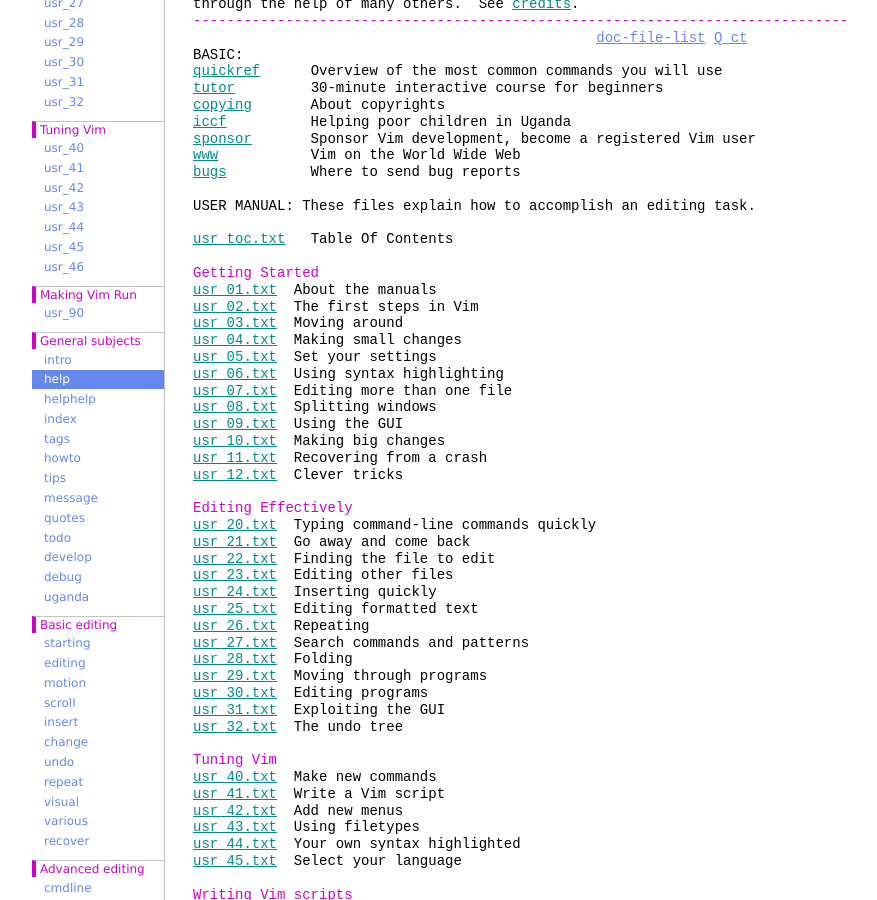
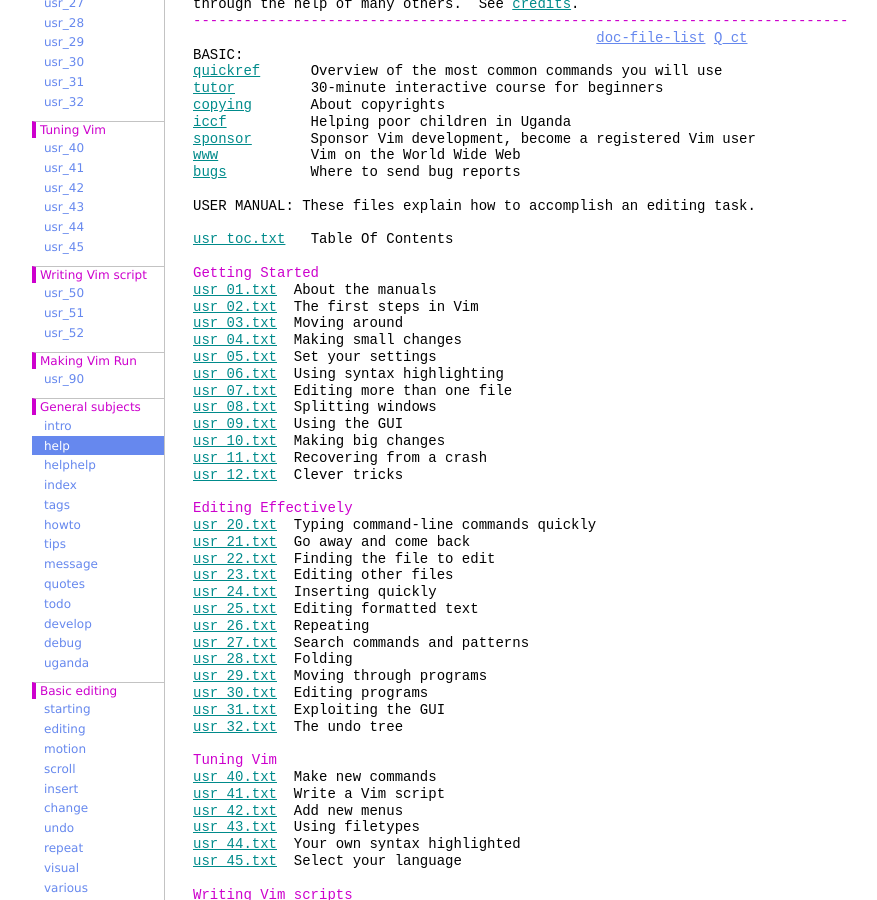
Before and after one commit to vim-jp/vimdoc-en, a Jekyll site: the page built from index.html, in a window 1280 px wide and 900 px high, scrolled down 845 px. Shown: the whole window, without its empty margins (208-1085 px from the left). Built offline with Jekyll 4.4.1, drawn with Linux system fonts in a browser that asks for light colours; nearby versions of some CDN libraries; comment, search, counter and statistics services are not loaded.

Commit message:
Update usr_xx

```diff
--- a/_layouts/vimdoc.html
+++ b/_layouts/vimdoc.html
@@ -107,7 +107,13 @@
 <li><a href="usr_43.html">usr_43</a></li>
 <li><a href="usr_44.html">usr_44</a></li>
 <li><a href="usr_45.html">usr_45</a></li>
-<li><a href="usr_46.html">usr_46</a></li>
+</ul></dd>
+
+<dt>Writing Vim script</dt>
+<dd><ul>
+<li><a href="usr_50.html">usr_50</a></li>
+<li><a href="usr_51.html">usr_51</a></li>
+<li><a href="usr_52.html">usr_52</a></li>
 </ul></dd>
 
 <dt>Making Vim Run</dt>
```
